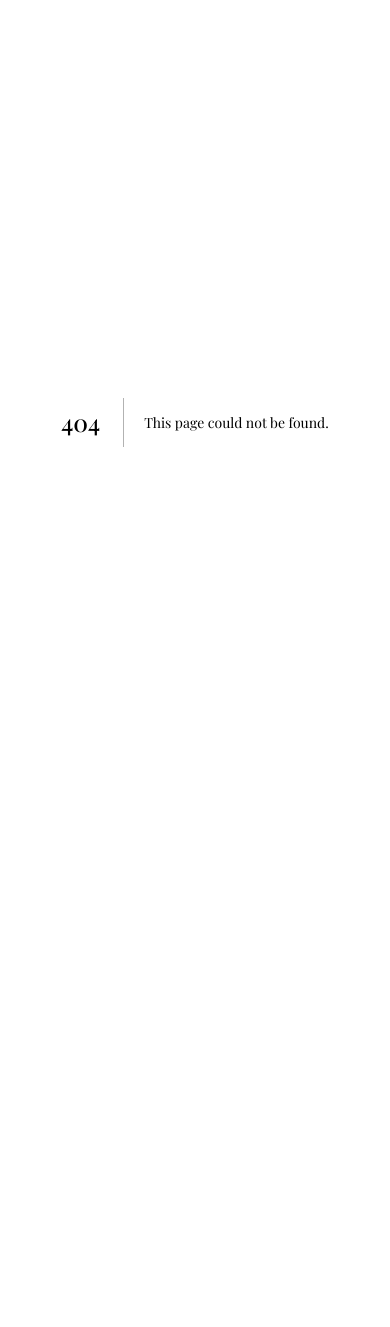
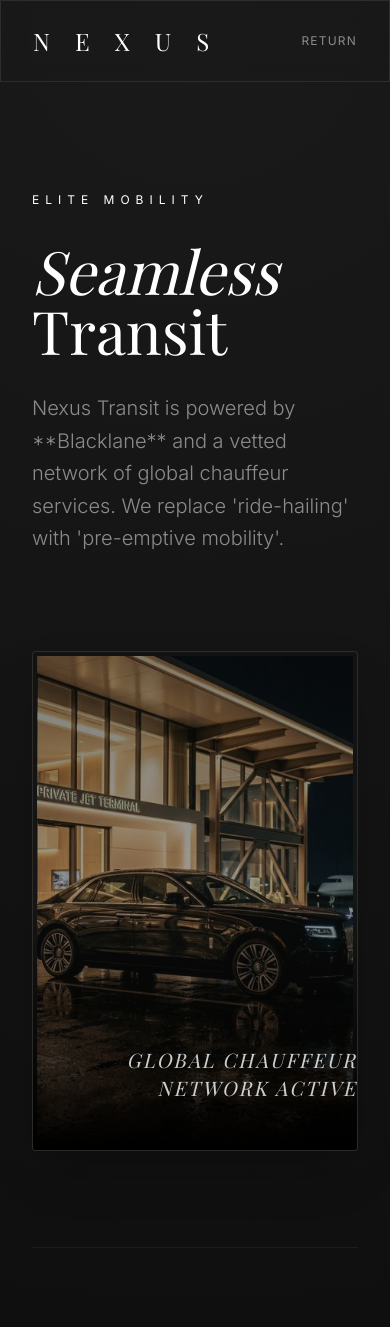
Before and after one commit to Samacus219/thenexuslounge, a Next.js app: page /transit in a window 390 px wide. Before the commit this address had no page. Shown: the top 1327 px of the page. Before the commit the page ends 844 px from the top, so only its background shows below. Built offline with nearby package versions, Linux system fonts and the light colour scheme; a web font is replaced by a local one.

Commit message:
💎 NEXUS: EXPANDING THE ELITE TRANSIT & MOBILITY SHOWCASE

```diff
--- /dev/null
+++ b/src/app/transit/page.tsx
@@ -0,0 +1,80 @@
+'use client';
+import Link from 'next/link';
+import { motion } from 'framer-motion';
+
+export default function TransitPage() {
+  const fleet = [
+    { name: "Executive Sedan", tier: "Blacklane Elite", desc: "For the minimalist traveler. Perfect for private airport transfers and inner-city transit." },
+    { name: "Luxe Sprinter", tier: "Group Transit", desc: "Full-standing height, Wi-Fi, and a private cabin for circle consensus on the move." },
+    { name: "Armored Vanguard", tier: "High-Tier Security", desc: "B6/B7 armored protection with a professional security detail for high-risk zones." }
+  ];
+
+  return (
+    <main className="min-h-screen luxury-gradient text-white">
+      {/* 🚀 NAV */}
+      <nav className="fixed top-0 w-full z-50 glass px-8 py-6 flex justify-between items-center">
+        <Link href="/" className="serif text-2xl tracking-[0.4em] text-champagne">N E X U S</Link>
+        <Link href="/" className="text-xs uppercase tracking-widest text-white/50 hover:text-white transition-colors">Return</Link>
+      </nav>
+
+      <section className="pt-48 pb-20 px-8 max-w-7xl mx-auto space-y-24">
+        <motion.div
+           initial={{ opacity: 0, y: 20 }}
+           animate={{ opacity: 1, y: 0 }}
+           transition={{ duration: 1 }}
+           className="max-w-4xl space-y-8"
+        >
+          <div className="text-xs uppercase tracking-[0.5em] text-champagne">Elite Mobility</div>
+          <h1 className="serif text-6xl md:text-8xl italic">Seamless <br/> <span className="not-italic">Transit</span></h1>
+          <p className="text-xl md:text-2xl font-light text-white/50 leading-relaxed max-w-2xl">
+            Nexus Transit is powered by **Blacklane** and a vetted network of global chauffeur services.
+            We replace 'ride-hailing' with 'pre-emptive mobility'.
+          </p>
+        </motion.div>
+
+        {/* 🏙️ CINEMATIC FLEET BACKDROP */}
+        <div className="relative h-[500px] w-full glass rounded-sm overflow-hidden p-1 shadow-2xl">
+           <img
+              src="/assets/transit-bg.png"
+              alt="Elite Transit Fleet"
+              className="w-full h-full object-cover opacity-60 transition-transform duration-[20s] hover:scale-105"
+           />
+           <div className="absolute inset-0 bg-gradient-to-t from-black via-transparent to-black/20" />
+           <div className="absolute bottom-12 left-12 flex items-center space-x-6">
+              <div className="h-2 w-2 bg-champagne rounded-full animate-pulse" />
+              <div className="serif text-white/80 text-xl md:text-2xl italic tracking-widest text-shadow-gold text-right">GLOBAL CHAUFFEUR NETWORK ACTIVE</div>
+           </div>
+        </div>
+
+        {/* 🚘 FLEET GRID */}
+        <div className="grid md:grid-cols-3 gap-12 py-20 border-t border-white/5">
+           {fleet.map((item, i) => (
+             <motion.div
+               key={item.name}
+               initial={{ opacity: 0, y: 20 }}
+               animate={{ opacity: 1, y: 0 }}
+               transition={{ delay: i * 0.2, duration: 0.8 }}
+               className="glass p-12 space-y-8 hover:border-champagne/40 transition-all duration-500 group"
+             >
+                <div className="space-y-4">
+                   <div className="text-[10px] tracking-[0.5em] text-champagne uppercase">{item.tier}</div>
+                   <h2 className="serif text-3xl text-white/90">{item.name}</h2>
+                </div>
+                <p className="text-white/40 font-light leading-relaxed text-sm">{item.desc}</p>
+             </motion.div>
+           ))}
+        </div>
+
+        {/* ⚖️ THE "GUARDIAN" PROMISE */}
+        <div className="bg-black p-20 text-center space-y-12">
+           <h3 className="serif text-3xl italic">The Guardian Protocol</h3>
+           <p className="text-white/40 max-w-xl mx-auto font-light leading-loose">
+              Before your flight leaves the ground, your chauffeur is already in the terminal buffer.
+              Nova monitors real-time traffic swells and flight delays, adjusting your pickup
+              to ensure the 'Final Mile' is the most peaceful part of your journey.
+           </p>
+        </div>
+      </section>
+    </main>
+  );
+}
```
Also changed, not shown: public/assets/transit-bg.png (added).
